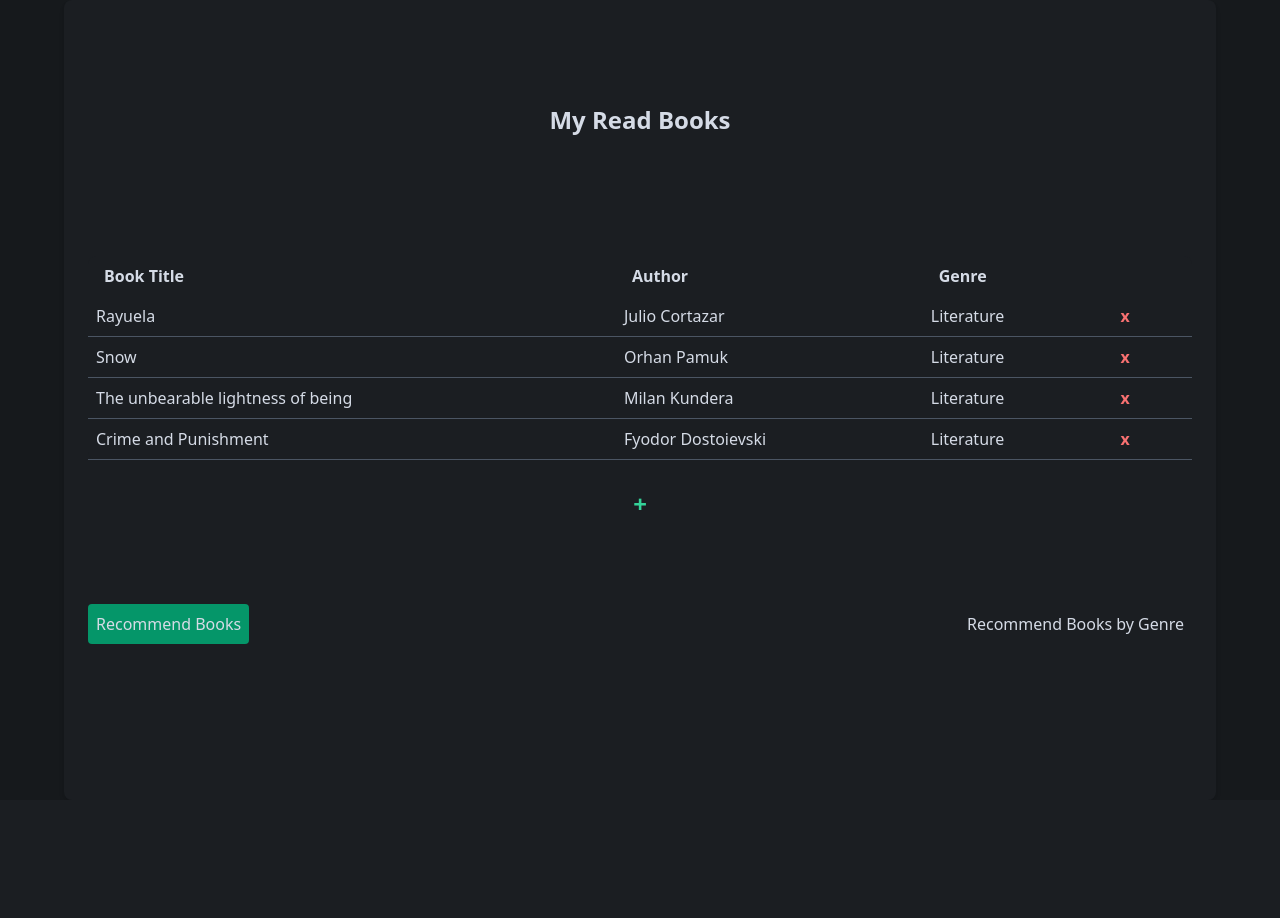
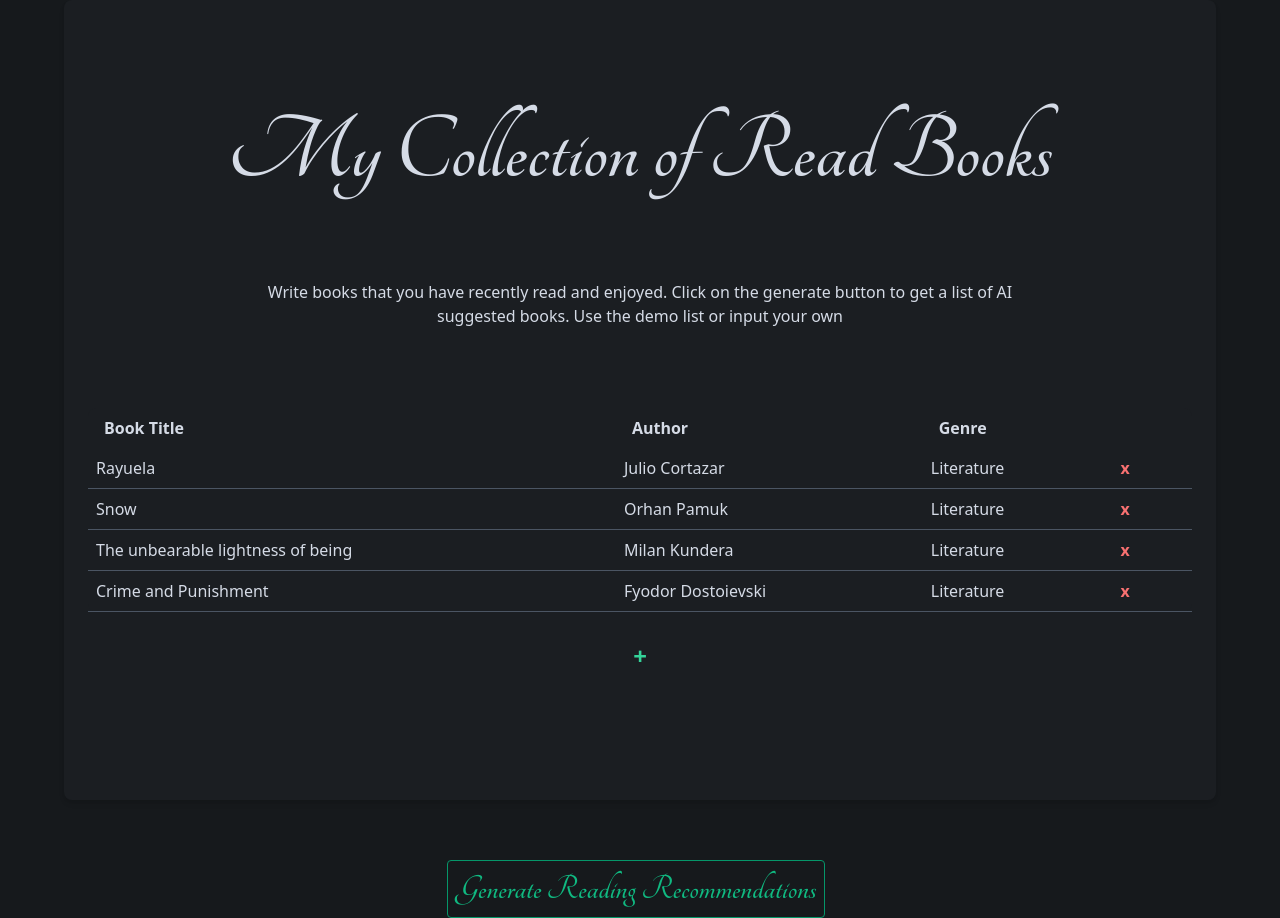
Before and after one commit to sebaena/llm-course-project, a FastAPI app: page / in a window 1280 px wide. Before the commit the page ends 644 px from the top, so only its background shows below. Run offline with FastAPI, Linux system fonts and the light colour scheme; data comes from the database, SQL or seed files in the repository; both versions use the stored data as it was after the commit.

Commit message:
completed front page ui

```diff
--- a/src/templates/index.html
+++ b/src/templates/index.html
@@ -5,6 +5,7 @@
     <meta name="viewport" content="width=device-width, initial-scale=1.0">
     <title>Book Analyzer</title>
     <link href="https://cdn.jsdelivr.net/npm/tailwindcss@2.2.19/dist/tailwind.min.css" rel="stylesheet">
+    <link href="https://fonts.googleapis.com/css2?family=Tangerine:wght@700&display=swap" rel="stylesheet"> <!-- Google Fonts Link -->
     <style>
         body {
             background-color: #16191c;
@@ -15,6 +16,12 @@
         }
         .bg-custom {
             background-color: #1b1e22;
+        }
+        h1 {
+            font-family: 'Tangerine', cursive; /* Apply the Tangerine font */
+        }
+        .tangerine-font {
+            font-family: 'Tangerine', cursive; /* Apply the Tangerine font to buttons */
         }
     </style>
     <script>
@@ -28,18 +35,19 @@
             form.classList.toggle('hidden');
         }
 
-        function toggleGenreField() {
-            const genreField = document.getElementById('genreField');
-            genreField.classList.toggle('hidden');
+        function showLoadingMessage() {
+            const messageDiv = document.getElementById('loadingMessage');
+            messageDiv.classList.remove('hidden');
         }
     </script>
 </head>
 <body class="flex items-center justify-center min-h-screen">
     <div class="w-full h-screen max-w-6xl p-6 bg-custom rounded-lg shadow-md ">
-        <h1 class="text-2xl font-bold mb-10 text-center mt-20 ">My Read Books</h1>
+        <h1 class="text-2xl font-bold mb-10 text-center text-8xl mt-20 ">My Collection of Read Books</h1>
+        <h2 class = "text-1xl m-40 mb-10 text-center mt-20 "> Write books that you have recently read and enjoyed. Click on the generate button to get a list of AI suggested books. Use the demo list or input your own </h2>
 
         <div class="overflow-x-auto mb-6">
-            <table class="min-w-full bg-custom rounded-lg text-left mt-20">
+            <table class="min-w-full bg-custom rounded-lg text-left mt-10">
                 <thead>
                     <tr class="bg-[#7e9c8c]">
                         <th class="py-2 px-4 font-bold text-[#d5dbe6]">Book Title</th>
@@ -69,21 +77,23 @@
             <button onclick="toggleAddBookForm()" class="text-green-400 p-1 hover:bg-green-900 rounded transition duration-300 font-bold text-2xl">+</button>
         </div>
 
-        <form id="addBookForm" action="/add_book/" method="post" class="space-x-30 hidden mb-6">
-            <input type="text" name="title" placeholder="Title" required class="border border-gray-600 rounded p-1 mr-2 text-black">
-            <input type="text" name="author" placeholder="Author" required class="border border-gray-600 rounded p-1 mr-2 text-black">
-            <input type="text" name="genre" placeholder="Genre" required class="border border-gray-600 rounded p-1 mr-2 text-black">
-            <button type="submit" class="p-1 bg-green-600 hover:bg-green-900 rounded transition duration-300">Add</button>
-        </form>
+        <div class="flex justify-center items-center mb-6"> <!-- Center the form -->
+            <form id="addBookForm" action="/add_book/" method="post" class="space-x-30 hidden flex flex-col items-center"> <!-- Make it a flex container -->
+                <input type="text" name="title" placeholder="Title" required class="border border-gray-600 rounded p-1 mr-2 text-black mb-2">
+                <input type="text" name="author" placeholder="Author" required class="border border-gray-600 rounded p-1 mr-2 text-black mb-2">
+                <input type="text" name="genre" placeholder="Genre" required class="border border-gray-600 rounded p-1 mr-2 text-black mb-2">
+                <button type="submit" class="p-1 bg-[#1b1e22] hover:bg-green-900 rounded transition duration-300">Add</button>
+            </form>
+        </div>
 
-        <div class="flex justify-between mt-20 mb-6">
-            <form action="/recommend/" method="post" class="mr-2">
-                <button type="submit" class="w-full p-2 bg-green-600 hover:bg-green-900 rounded transition duration-300">Recommend Books</button>
+        <div class="flex justify-center text-center mt-40 mb-10">
+            <form action="/recommend/" method="post" class="mr-2" onsubmit="showLoadingMessage()">
+                <button type="submit" class="w-full p-2 bg-[#1b1e22] hover:bg-gray-900 border border-green-600  rounded transition duration-300 text-1xl font-bold text-4xl text-green-500 tangerine-font"> Generate Reading Recommendations </button>
             </form>
-            <form action="/recommend_by_genre/" method="post" class="ml-2">
-                <button type="button" onclick="toggleGenreField()" class="w-full p-2 bg-[#4fc3a4] hover:bg-[#43b89c] rounded transition duration-300">Recommend Books by Genre</button>
-                <input type="text" id="genreField" name="genre" placeholder="Genre" required class="border border-gray-600 rounded p-1 hidden">
-            </form>
+        </div>
+
+        <div id="loadingMessage" class="hidden text-center text-4xl tangerine-font mt-4">
+            Your Personalized book recommendations are being generated. Please wait for a few seconds ...
         </div>
     </div>
 </body>
```
Also changed, not shown: src/books.db.
